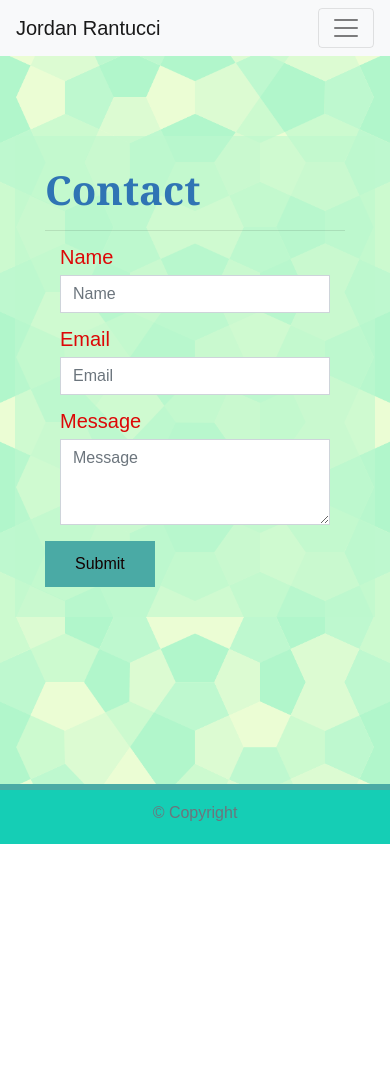
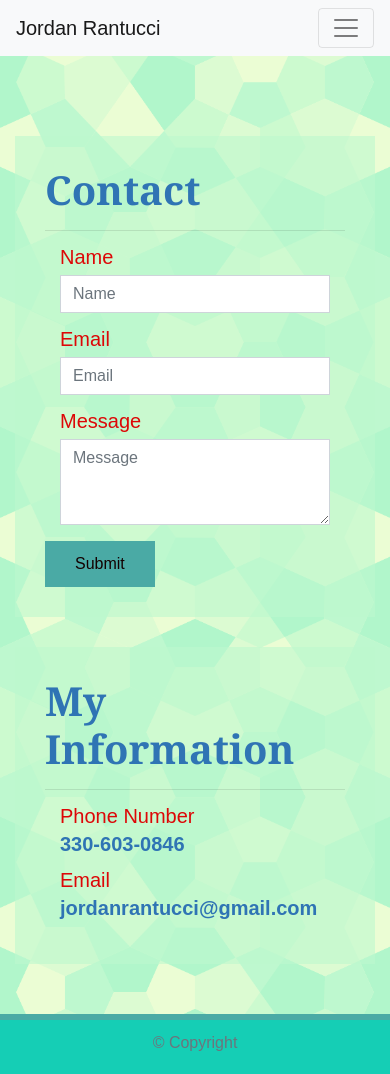
Before and after one commit to jordanrantucci/jordanrantucci.github.io, a plain HTML site: page contact.html in a window 390 px wide. Before the commit the page ends 844 px from the top, so only its background shows below. Drawn offline with nearby package versions, Linux system fonts and the light colour scheme.

Commit message:
added phone number and email

```diff
--- a/Assets/styles.css
+++ b/Assets/styles.css
@@ -110,6 +110,11 @@ main {
 .nav-link:hover:hover {
   background:rgb(172, 255, 153);
   color:rgb(224, 4, 224);
+}
+
+.information{
+  color: #2f74b4;
+  font-weight: bold;
 }
 
 /* media query for nav background color change */
--- a/contact.html
+++ b/contact.html
@@ -75,6 +75,24 @@
           <button class="submit-btn">Submit</button>
         </form>
       </div>
+      <div class="col-md-6">
+        <form class="block form-horizontal">
+          <h1 class="block-header">My Information</h1>
+          <hr />
+          <div class="form-group">
+            <label for="name" class="col-sm-2 control-label">Phone Number</label>
+            <div class="col-sm-10">
+              <p class="information">330-603-0846</p>
+            </div>
+          </div>
+          <div class="form-group">
+            <label for="email" class="col-sm-2 control-label">Email</label>
+            <div class="col-sm-10">
+              <p class="information">jordanrantucci@gmail.com</p>
+            </div>
+          </div>
+        </form>
+      </div>
     </section>
   </main>
   <!-- End of container -->
```
